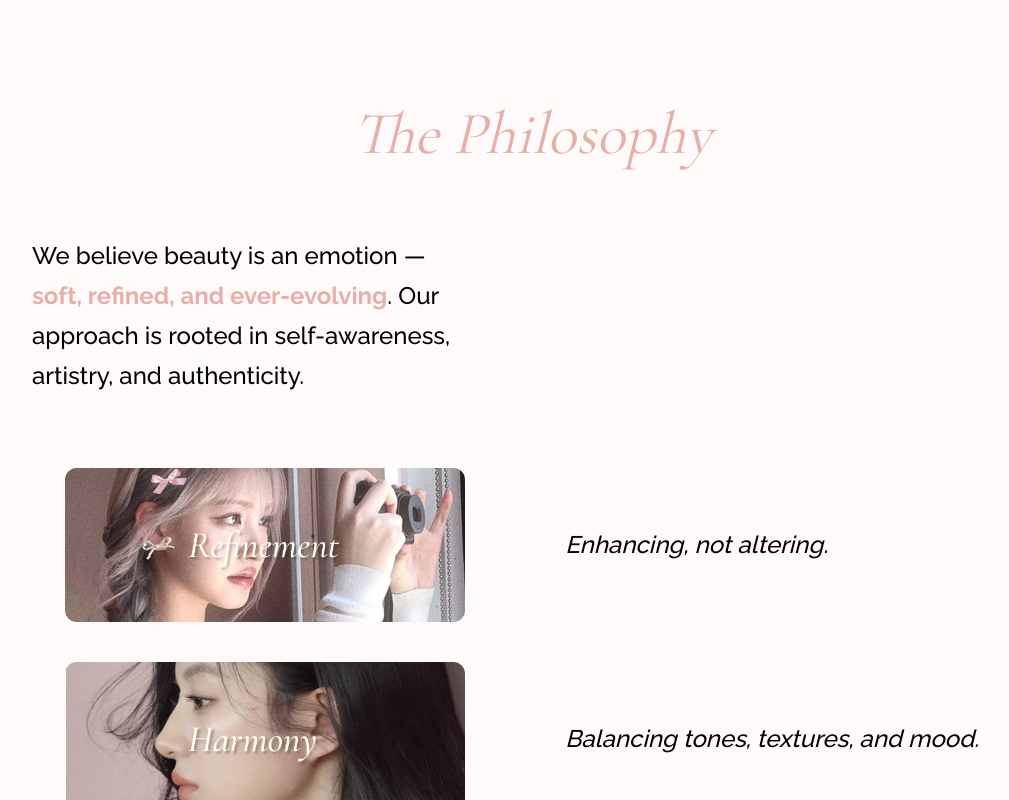
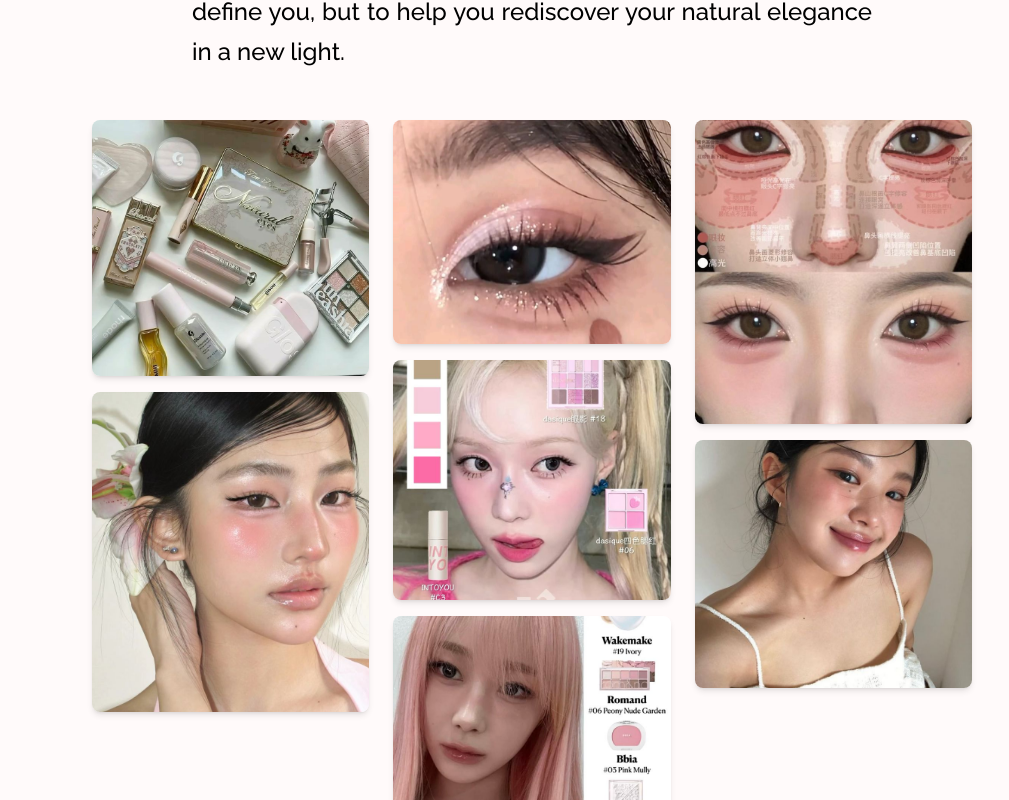
Before and after one commit to iverene/Areum-Atelier, a React (Vite) app: page /about in a window 1280 px wide. Shown: the part 1060-1860 px from the top of the page, without its empty margins (108-1117 px from the left). Built offline with nearby package versions, Linux system fonts and the light colour scheme.

Commit message:
added story images

```diff
--- a/package.json
+++ b/package.json
@@ -12,6 +12,7 @@
   "dependencies": {
     "@fortawesome/fontawesome-free": "^7.1.0",
     "@tailwindcss/vite": "^4.1.14",
+    "framer-motion": "^12.23.23",
     "react": "^19.1.1",
     "react-dom": "^19.1.1",
     "react-router-dom": "^7.9.4",
--- a/src/index.css
+++ b/src/index.css
@@ -50,3 +50,24 @@
     @apply font-heading italic text-lg lg:text-xl text-smokyBlack text-center leading-relaxed px-5;
   }
 }
+
+@layer utilities {
+    @keyframes column-wave {
+        0% {
+            opacity: 0;
+            transform: translateY(40px);
+        }
+        60% {
+            opacity: 0.8;
+            transform: translateY(-5px);
+        }
+        100% {
+            opacity: 1;
+            transform: translateY(0);
+        }
+    }
+
+    .animate-column-wave {
+        animation: column-wave 0.8s ease-out forwards;
+    }
+}
--- a/src/pages/About.jsx
+++ b/src/pages/About.jsx
@@ -23,21 +23,43 @@ export default function About() {
               </section>
 
                 {/* The Story */}
-              <section className="flex flex-col items-center justify-center text-center space-y-8 px-4 py-10">
+              <section className="flex flex-col items-center justify-center text-center space-y-8 lg:space-y-12 px-4 py-10 lg:py-20 lg:px-30">
                 <div className="md:px-20 lg:px-40 space-y-6">
                     <h1 className="font-heading italic text-dustyRose text-5xl lg:text-6xl">The Story</h1>
-                    <p className="font-body font-medium text-justify indent-8 lg:indent-10 px-5 leading-7 md:leading-8 lg:leading-10 md:text-xl lg:text-2xl">Born from a love for both technology and the artistry of beauty, <span className="font-bold italic">Areum Atelier</span> began as a passion project inspired by countless hours of learning and watching makeup transform <span className="font-bold text-dustyRose">confidence into grace</span>. It was envisioned to make self-expression feel natural and beautifully refined — not to define you, but to help you rediscover your natural elegance in a new light.</p>
-                </div>
-                <div>
-
+                    <p className="font-body font-medium text-justify indent-8 lg:indent-10 px-5 leading-7 md:leading-8 lg:leading-10 md:text-xl lg:text-2xl">
+                        Born from a love for both technology and the artistry of beauty, <span className="font-bold italic">Areum Atelier</span> began as a passion project inspired by countless hours of learning and watching makeup transform <span className="font-bold text-dustyRose">confidence into grace</span>. It was envisioned to make self-expression feel natural and beautifully refined — not to define you, but to help you rediscover your natural elegance in a new light.
+                    </p>
                 </div>
 
-              </section>
+                <div className="container mx-auto px-4 md:px-5 lg:px-20 columns-2 md:columns-3 lg:columns-3 space-y-4 gap-4 md:gap-6 max-w-6xl w-full">
+                        <div className="animate-column-wave opacity-0 [animation-delay:200ms]">
+                            <img src="src/assets/images/story-1.jpg" alt="Story 1" className="w-full h-64 object-cover rounded-lg shadow-md hover:scale-105 hover:shadow-lg transition-all duration-300" />
+                        </div>
+                        <div className="animate-column-wave opacity-0 [animation-delay:400ms]">
+                            <img src="src/assets/images/story-4.jpg" alt="Story 4" className="w-full h-80 object-cover rounded-lg shadow-md hover:scale-105 hover:shadow-lg transition-all duration-300" />
+                        </div>
+                        <div className="animate-column-wave opacity-0 [animation-delay:600ms]">
+                            <img src="src/assets/images/story-7.jpg" alt="Story 7" className="w-full h-56 object-cover rounded-lg shadow-md hover:scale-105 hover:shadow-lg transition-all duration-300" />
+                        </div>
+                        <div className="animate-column-wave opacity-0 [animation-delay:500ms]">
+                            <img src="src/assets/images/story-5.jpg" alt="Story 5" className="w-full h-60 object-cover rounded-lg shadow-md hover:scale-105 hover:shadow-lg transition-all duration-300" />
+                        </div>
+                        <div className="animate-column-wave opacity-0 [animation-delay:700ms]">
+                            <img src="src/assets/images/story-8.jpg" alt="Story 8" className="w-full h-68 object-cover rounded-lg shadow-md hover:scale-105 hover:shadow-lg transition-all duration-300" />
+                        </div>
+                        <div className="animate-column-wave opacity-0 [animation-delay:600ms]">
+                            <img src="src/assets/images/story-6.jpg" alt="Story 6" className="w-full h-76 object-cover rounded-lg shadow-md hover:scale-105 hover:shadow-lg transition-all duration-300" />
+                        </div>
+                        <div className="animate-column-wave opacity-0 [animation-delay:800ms]">
+                            <img src="src/assets/images/story-9.jpg" alt="Story 9" className="w-full h-62 object-cover rounded-lg shadow-md hover:scale-105 hover:shadow-lg transition-all duration-300" />
+                        </div>
+                </div>
+            </section>
 
                 {/* The Philosophy */}
               <section className="flex flex-col items-center justify-center text-center space-y-8 px-4 py-10 lg:py-20 lg:px-30">
                 <h1 className="font-heading italic text-dustyRose text-5xl lg:text-6xl">The Philosophy</h1>
-                <p className="font-body font-medium text-justify px-5 indent-8 lg:indent-0 leading-7 md:leading-8 lg:leading-10 md:text-xl lg:text-2xl lg:text-left lg:pr-150 lg:py-10">We believe beauty is an emotion — <span className="font-bold text-dustyRose">soft, refined, and ever-evolving</span>. Our approach is rooted in self-awareness, artistry, and authenticity.</p>
+                <p className="font-body font-medium text-justify px-5 indent-8 lg:indent-0 leading-7 md:leading-8 lg:leading-10 md:text-xl lg:text-2xl lg:text-center lg:px-50 lg:py-10 ">We believe beauty is an emotion — <span className="font-bold text-dustyRose">soft, refined, and ever-evolving</span>. Our approach is rooted in self-awareness, artistry, and authenticity.</p>
 
                 <div className="space-y-5 lg:space-y-10">
                     <div className="philosophy-container">
```
Also changed, not shown: 1 other file (tests, documents, lock files or other folders).
